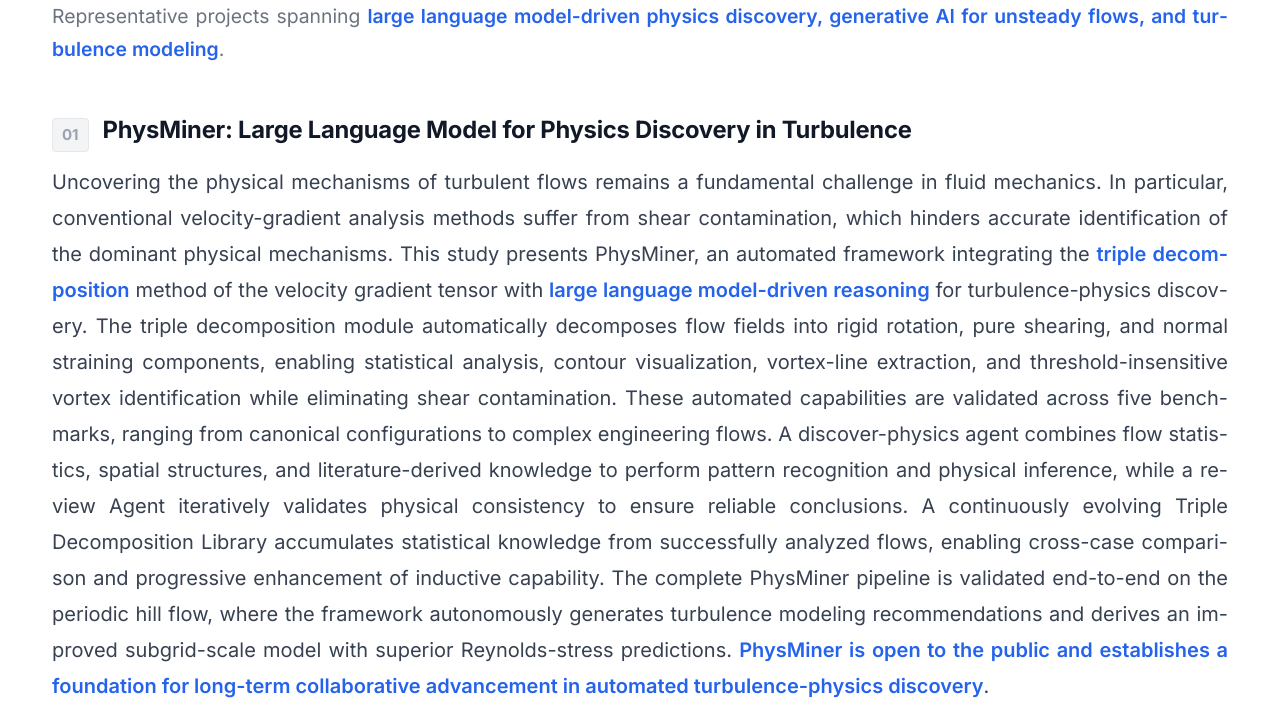
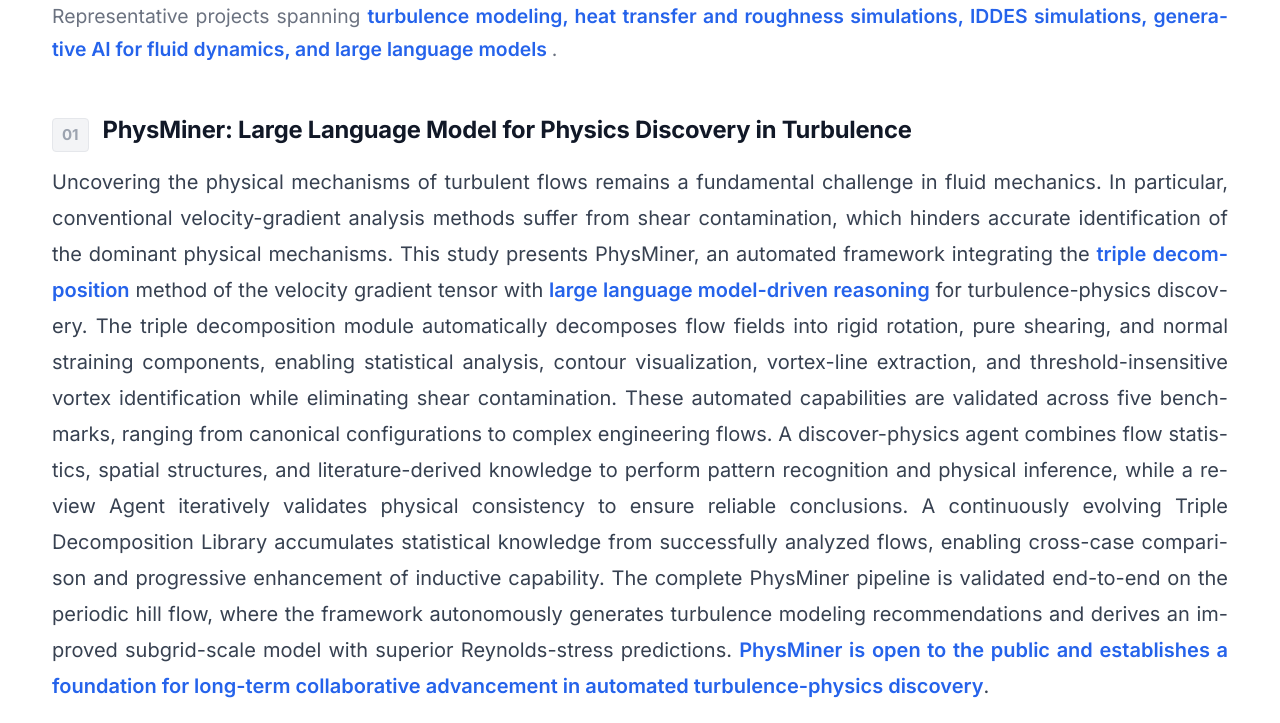
Before and after one commit to chenjiaweiDr/chenjiaweidr.github.io, a plain HTML site: page research.html in a window 1280 px wide. Shown: the part 171-894 px from the top of the page. Drawn offline with Linux system fonts and the light colour scheme.

Commit message:
Add files via upload

```diff
--- a/research.html
+++ b/research.html
@@ -33,9 +33,13 @@
 
             <h1>Research</h1>
             <p class="research-intro">
-                Representative projects spanning <span class="highlight-blue">large language model-driven physics discovery,
-                generative AI for unsteady flows,
-                and turbulence modeling</span>.
+                Representative projects spanning <span class="highlight-blue">
+                turbulence modeling,
+                heat transfer and roughness simulations,
+                IDDES simulations,
+                generative AI for fluid dynamics,
+                and large language models
+                </span>.
             </p>
 
             <!-- ============================================================
```
